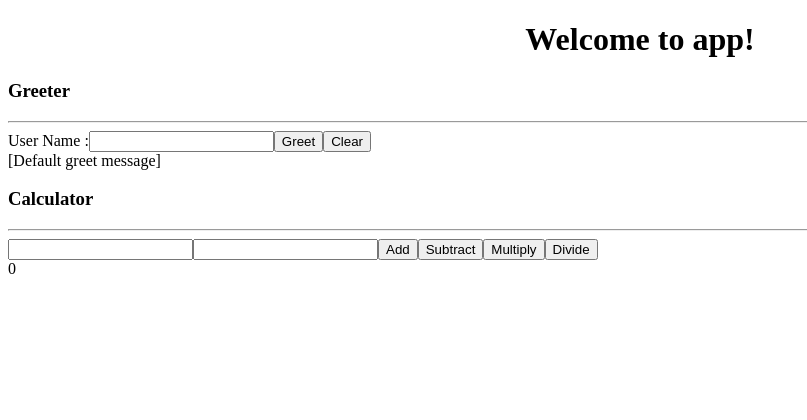
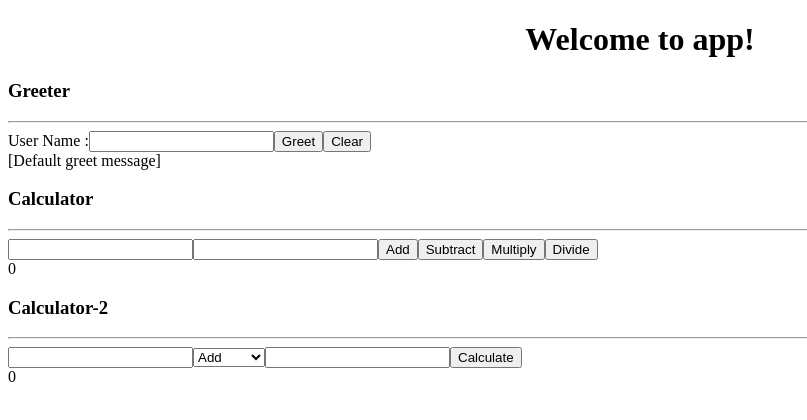
Before and after one commit to anikhanapur/CDK-Angular-Feb-2018, an Angular app in the folder first-app/: page / in a window 1280 px wide. Shown: the top 420 px of the page, without its empty margins (0-807 px from the left). Built offline with nearby package versions, Linux system fonts and the light colour scheme.

Commit message:
calculator-2 solution

```diff
--- a/first-app/src/app/app.component.html
+++ b/first-app/src/app/app.component.html
@@ -6,3 +6,4 @@
 </div>
 <app-greeter></app-greeter>
 <app-calculator-one></app-calculator-one>
+<app-calculator-two></app-calculator-two>
--- a/first-app/src/app/app.module.ts
+++ b/first-app/src/app/app.module.ts
@@ -5,12 +5,14 @@ import { NgModule } from '@angular/core';
 import { AppComponent } from './app.component';
 import { GreeterComponent } from './greeter/greeter.component';
 import { CalculatorOneComponent } from './calculator/calculatorOne.component';
+import { CalculatorTwoComponent } from './calculator/calculatorTwo.component';
 
 @NgModule({
   declarations: [
     AppComponent
     , GreeterComponent
-    ,CalculatorOneComponent
+    , CalculatorOneComponent
+    , CalculatorTwoComponent
   ],
   imports: [
     BrowserModule
--- /dev/null
+++ b/first-app/src/app/calculator/calculatorTwo.component.ts
@@ -0,0 +1,24 @@
+import { Component } from '@angular/core';
+import { CalculatorModel } from './CalculatorModel';
+
+@Component({
+	selector : 'app-calculator-two',
+	template : `
+		<h3>Calculator-2</h3>
+		<hr>
+		<input type="number" (change)="model.n1 = $event.target.valueAsNumber">
+		<select (change)="operator=$event.target.value">
+			<option value="add">Add</option>
+			<option value="subtract">Subtract</option>
+			<option value="multiply">Multiply</option>
+			<option value="divide">Divide</option>
+		</select>
+		<input type="number" (change)="model.n2 = $event.target.valueAsNumber">
+		<input type="button" value="Calculate" (click)="model[operator]()">
+		<div>{{model.result}}</div>
+	`
+})
+export class CalculatorTwoComponent{
+	model : CalculatorModel = new CalculatorModel();
+	operator : string = 'add';
+}
```
